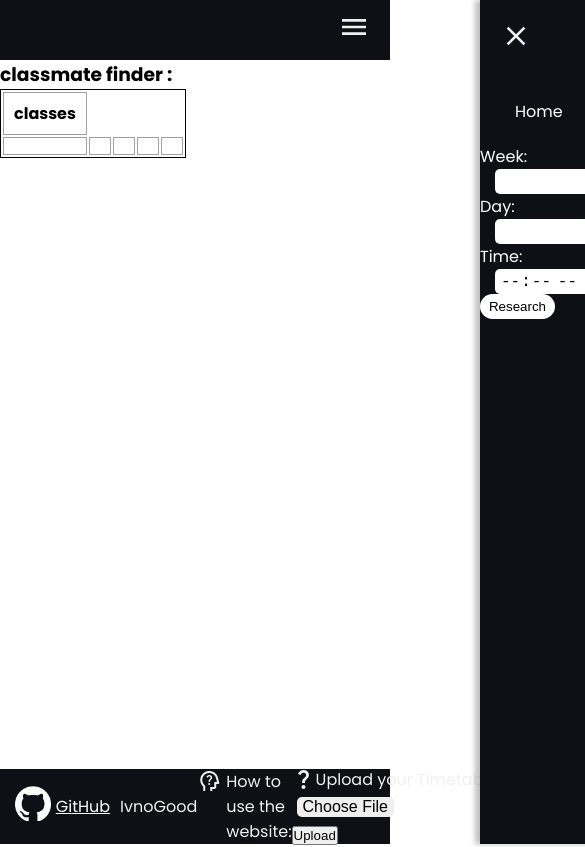
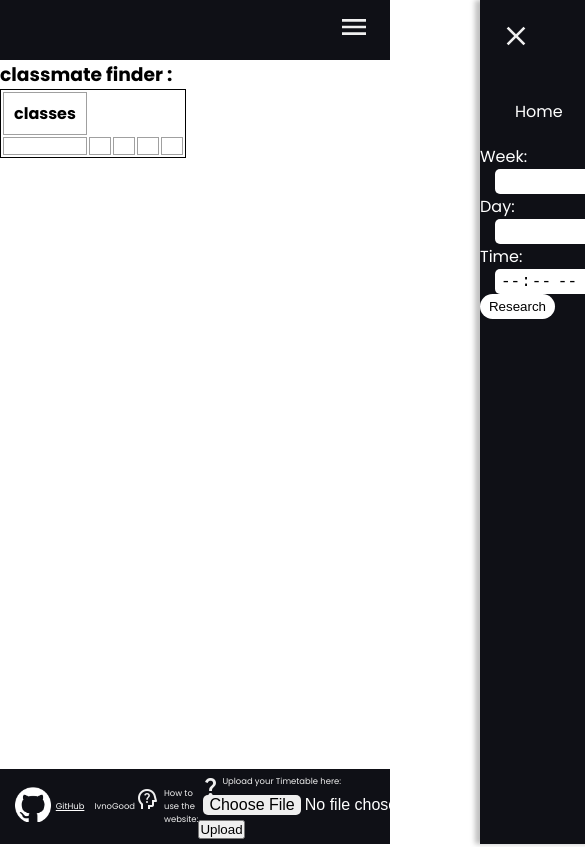
Before and after one commit to IvnoGood/ClassWebsite, a website with bundled scripts: page public/index.html in a window 390 px wide. Shown: the whole page, 585 px wide, since content can reach past the window. Built offline with nearby package versions, Linux system fonts and the light colour scheme.

Commit message:
responsive fonts

```diff
--- a/public/styles/footer.css
+++ b/public/styles/footer.css
@@ -10,6 +10,7 @@
     z-index: 10;
     height: 75px;
     align-items: center;
+    font-size: 1vmax;
 }
 
 .link-div {
```
Also changed, not shown: public/styles/main.css (line endings or trailing spaces).
